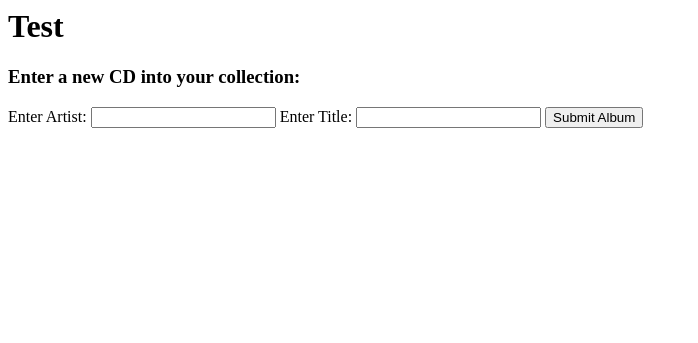
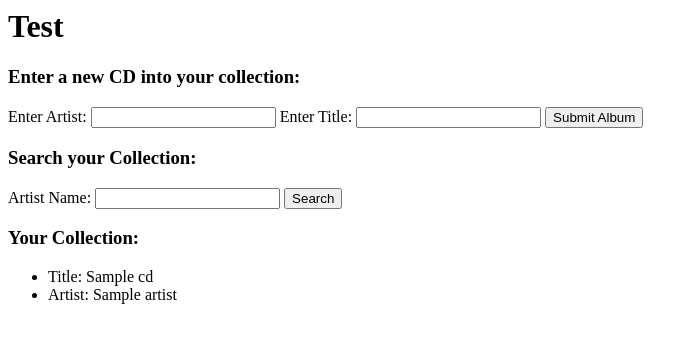
Before and after one commit to KNaka88/cd-silex, a PHP site: template views/form.html.twig in a window 1280 px wide. Shown: the top 343 px of the page, without its empty margins (0-698 px from the left). Run offline with PHP 8.4, Linux system fonts and the light colour scheme; the template is opened without the code that fills it: most values are stand-ins (such as "Sample title", 1, 10 or a date in 2020); some libraries are stand-ins or nearby versions.

Commit message:
add search function

```diff
--- a/views/form.html.twig
+++ b/views/form.html.twig
@@ -13,5 +13,22 @@
             <input type='text' name='title'>
             <button type='submit'>Submit Album</button>
         </form>
+        <h3>Search your Collection: </h3>
+        <form action='/search-result' method='post'>
+            <label for='search'>Artist Name:</label>
+            <input type='text' name='search'>
+            <button type='submit'>Search</button>
+        </form>
+
+        <h3>Your Collection:</h3>
+        <ul>
+            {% if cds is not empty %}
+                {% for cd in cds %}
+                <li>Title: {{ cd.getTitle() }}</li>
+                <li>Artist: {{ cd.getArtist() }}</li>
+                {% endfor %}
+            {% endif %}
+        </ul>
+
     </body>
 </html>
```
Also changed, not shown: app/app.php (+25 -3 lines), src/CD.php (+9 -0 lines).
